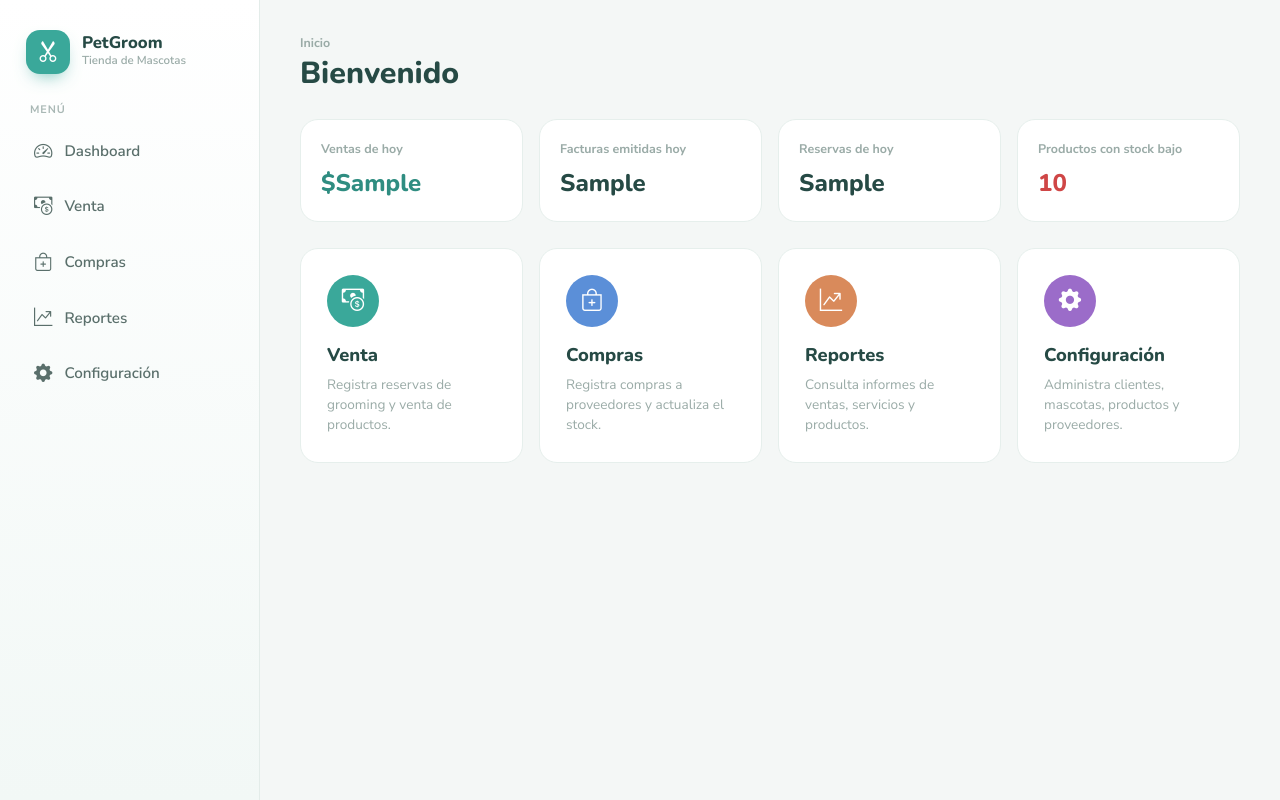
After one commit to johnnoDev/TM-System, a Django app: template tienda/templates/tienda/dashboard.html in a window 1280 px wide. The commit adds this page. Run offline with Django 5.2, Linux system fonts and the light colour scheme; the template is opened without the code that fills it: most values are stand-ins (such as "Sample title", 1, 10 or a date in 2020).

Commit message:
añadido dashboard y arreglos en el sidebar

```diff
--- a/tienda/templates/tienda/base.html
+++ b/tienda/templates/tienda/base.html
@@ -49,14 +49,11 @@ label.form-label{font-weight:700;font-size:.85rem;color:var(--ink);}
     </div>
     <div style="font-size:.68rem;letter-spacing:.08em;text-transform:uppercase;color:#a9b8b5;font-weight:700;padding:6px 12px 8px;">Menú</div>
     <nav style="display:flex;flex-direction:column;gap:6px;">
+      <a class="gr-navlink {% if active_view == 'dashboard' %}active{% endif %}" href="{% url 'tienda:dashboard' %}"><i class="bi bi-speedometer2"></i>Dashboard</a>
       <a class="gr-navlink {% if active_view == 'venta' %}active{% endif %}" href="{% url 'tienda:venta' %}"><i class="bi bi-cash-coin"></i>Venta</a>
       <a class="gr-navlink {% if active_view == 'compras' %}active{% endif %}" href="{% url 'tienda:compras' %}"><i class="bi bi-bag-plus"></i>Compras</a>
       <a class="gr-navlink {% if active_view == 'reportes' %}active{% endif %}" href="{% url 'tienda:reportes' %}"><i class="bi bi-graph-up-arrow"></i>Reportes</a>
-      <div style="font-size:.68rem;letter-spacing:.08em;text-transform:uppercase;color:#a9b8b5;font-weight:700;padding:14px 12px 4px;">Configuración</div>
-      <a class="gr-navlink {% if active_view == 'clientes' %}active{% endif %}" href="{% url 'tienda:clientes' %}"><i class="bi bi-people-fill"></i>Clientes</a>
-      <a class="gr-navlink {% if active_view == 'mascotas' %}active{% endif %}" href="{% url 'tienda:mascotas' %}"><i class="bi bi-heart-fill"></i>Mascotas</a>
-      <a class="gr-navlink {% if active_view == 'productos' %}active{% endif %}" href="{% url 'tienda:productos' %}"><i class="bi bi-box-seam-fill"></i>Productos</a>
-      <a class="gr-navlink {% if active_view == 'proveedores' %}active{% endif %}" href="{% url 'tienda:proveedores' %}"><i class="bi bi-truck"></i>Proveedores</a>
+      <a class="gr-navlink {% if active_view == 'configuracion' or active_view == 'clientes' or active_view == 'mascotas' or active_view == 'productos' or active_view == 'proveedores' %}active{% endif %}" href="{% url 'tienda:configuracion' %}"><i class="bi bi-gear-fill"></i>Configuración</a>
     </nav>
   </aside>
 
--- /dev/null
+++ b/tienda/templates/tienda/dashboard.html
@@ -0,0 +1,65 @@
+{% extends 'tienda/base.html' %}
+
+{% block title %}Inicio · PetGroom{% endblock %}
+{% block crumb %}Inicio{% endblock %}
+{% block heading %}Bienvenido{% endblock %}
+
+{% block content %}
+<div class="row g-3" style="margin-bottom:26px;">
+  <div class="col-md-3 col-6">
+    <div class="gr-card" style="padding:20px;">
+      <div style="font-size:.78rem;color:#9aaba7;font-weight:700;margin-bottom:6px;">Ventas de hoy</div>
+      <div class="gr-h" style="font-size:1.5rem;color:var(--brand-d);">${{ ventas_hoy }}</div>
+    </div>
+  </div>
+  <div class="col-md-3 col-6">
+    <div class="gr-card" style="padding:20px;">
+      <div style="font-size:.78rem;color:#9aaba7;font-weight:700;margin-bottom:6px;">Facturas emitidas hoy</div>
+      <div class="gr-h" style="font-size:1.5rem;">{{ facturas_hoy }}</div>
+    </div>
+  </div>
+  <div class="col-md-3 col-6">
+    <div class="gr-card" style="padding:20px;">
+      <div style="font-size:.78rem;color:#9aaba7;font-weight:700;margin-bottom:6px;">Reservas de hoy</div>
+      <div class="gr-h" style="font-size:1.5rem;">{{ reservas_hoy }}</div>
+    </div>
+  </div>
+  <div class="col-md-3 col-6">
+    <div class="gr-card" style="padding:20px;">
+      <div style="font-size:.78rem;color:#9aaba7;font-weight:700;margin-bottom:6px;">Productos con stock bajo</div>
+      <div class="gr-h" style="font-size:1.5rem;color:{% if productos_stock_bajo %}#cf4646{% else %}var(--ink){% endif %};">{{ productos_stock_bajo }}</div>
+    </div>
+  </div>
+</div>
+
+<div class="row g-3">
+  <div class="col-md-6 col-lg-3">
+    <a href="{% url 'tienda:venta' %}" class="gr-card" style="display:block;padding:26px;text-decoration:none;height:100%;">
+      <div class="gr-avatar" style="background:var(--brand);width:52px;height:52px;font-size:1.4rem;margin-bottom:14px;"><i class="bi bi-cash-coin"></i></div>
+      <div class="gr-h" style="font-size:1.15rem;margin-bottom:6px;">Venta</div>
+      <div style="font-size:.85rem;color:#9aaba7;">Registra reservas de grooming y venta de productos.</div>
+    </a>
+  </div>
+  <div class="col-md-6 col-lg-3">
+    <a href="{% url 'tienda:compras' %}" class="gr-card" style="display:block;padding:26px;text-decoration:none;height:100%;">
+      <div class="gr-avatar" style="background:#5b8fd8;width:52px;height:52px;font-size:1.4rem;margin-bottom:14px;"><i class="bi bi-bag-plus"></i></div>
+      <div class="gr-h" style="font-size:1.15rem;margin-bottom:6px;">Compras</div>
+      <div style="font-size:.85rem;color:#9aaba7;">Registra compras a proveedores y actualiza el stock.</div>
+    </a>
+  </div>
+  <div class="col-md-6 col-lg-3">
+    <a href="{% url 'tienda:reportes' %}" class="gr-card" style="display:block;padding:26px;text-decoration:none;height:100%;">
+      <div class="gr-avatar" style="background:#d98a5b;width:52px;height:52px;font-size:1.4rem;margin-bottom:14px;"><i class="bi bi-graph-up-arrow"></i></div>
+      <div class="gr-h" style="font-size:1.15rem;margin-bottom:6px;">Reportes</div>
+      <div style="font-size:.85rem;color:#9aaba7;">Consulta informes de ventas, servicios y productos.</div>
+    </a>
+  </div>
+  <div class="col-md-6 col-lg-3">
+    <a href="{% url 'tienda:configuracion' %}" class="gr-card" style="display:block;padding:26px;text-decoration:none;height:100%;">
+      <div class="gr-avatar" style="background:#9b6cc9;width:52px;height:52px;font-size:1.4rem;margin-bottom:14px;"><i class="bi bi-gear-fill"></i></div>
+      <div class="gr-h" style="font-size:1.15rem;margin-bottom:6px;">Configuración</div>
+      <div style="font-size:.85rem;color:#9aaba7;">Administra clientes, mascotas, productos y proveedores.</div>
+    </a>
+  </div>
+</div>
+{% endblock %}
--- a/tienda/templates/tienda/productos.html
+++ b/tienda/templates/tienda/productos.html
@@ -1,10 +1,12 @@
 {% extends 'tienda/base.html' %}
 
 {% block title %}Productos · PetGroom{% endblock %}
-{% block crumb %}Inicio / Productos{% endblock %}
+{% block crumb %}Inicio / Configuración / Productos{% endblock %}
 {% block heading %}Productos{% endblock %}
 
 {% block topbar_extra %}
+<div style="display:flex;gap:10px;flex-wrap:wrap;align-items:center;">
+  <a href="{% url 'tienda:configuracion' %}" class="btn btn-light" style="border-radius:12px;padding:9px 18px;font-weight:700;border:1px solid #e6efec;"><i class="bi bi-arrow-left" style="margin-right:6px;"></i>Configuración</a>
   <form method="get" style="display:flex;gap:10px;flex-wrap:wrap;align-items:center;">
     <div style="position:relative;">
       <i class="bi bi-search" style="position:absolute;left:14px;top:50%;transform:translateY(-50%);color:#a9b8b5;"></i>
@@ -18,6 +20,7 @@
     </select>
     <button type="submit" class="btn btn-brand" style="border-radius:12px;padding:9px 18px;font-weight:700;"><i class="bi bi-funnel" style="margin-right:6px;"></i>Filtrar</button>
   </form>
+</div>
 {% endblock %}
 
 {% block content %}
--- a/tienda/urls.py
+++ b/tienda/urls.py
@@ -6,7 +6,9 @@ from . import views
 app_name = 'tienda'
 
 urlpatterns = [
-    path('', RedirectView.as_view(pattern_name='tienda:venta'), name='home'),
+    path('', RedirectView.as_view(pattern_name='tienda:dashboard'), name='home'),
+    path('dashboard/', views.dashboard, name='dashboard'),
+    path('configuracion/', views.configuracion, name='configuracion'),
     path('clientes/', views.clientes, name='clientes'),
     path('clientes/<int:pk>/editar/', views.cliente_editar, name='cliente_editar'),
     path('clientes/<int:pk>/eliminar/', views.cliente_eliminar, name='cliente_eliminar'),
```
Also changed, not shown: tienda/templates/tienda/clientes.html (+8 -5 lines), tienda/templates/tienda/configuracion.html (added, +44 -0 lines), tienda/templates/tienda/mascotas.html (+8 -5 lines), tienda/templates/tienda/proveedores.html (+8 -5 lines), tienda/views.py (+31 -0 lines). Lines whose indentation alone changed are shown as unchanged.
